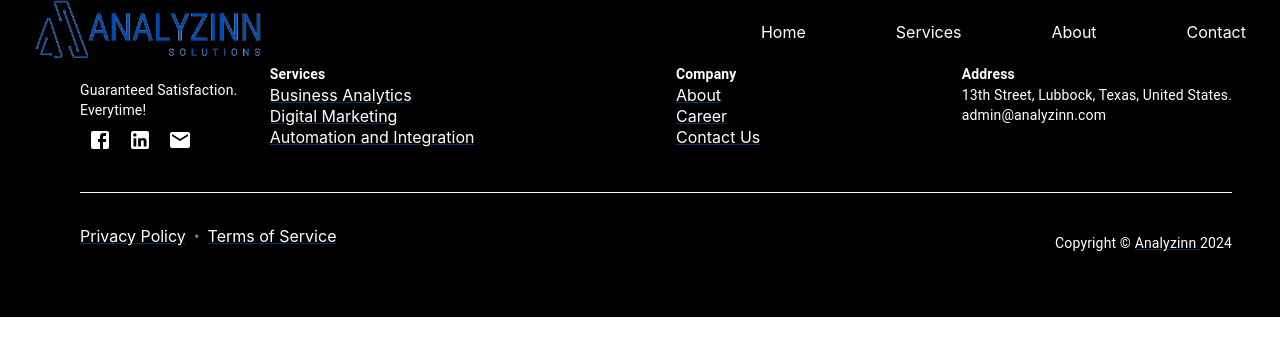
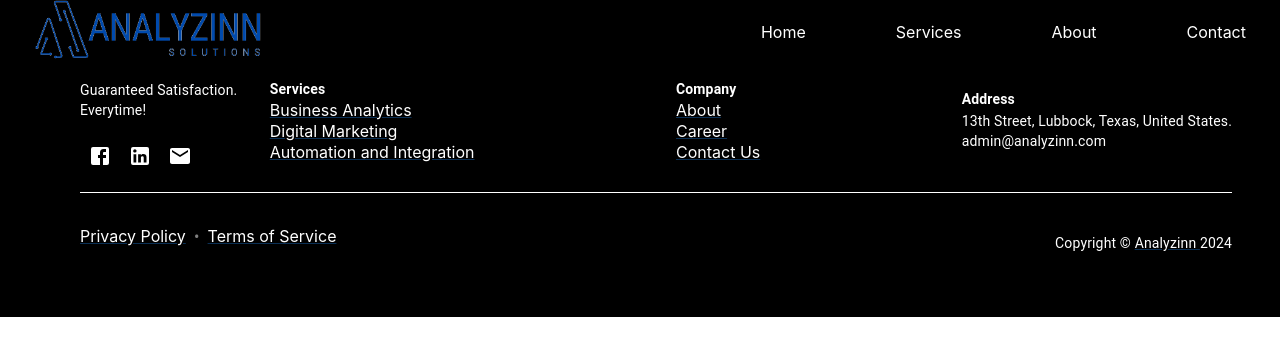
Before and after one commit to talhaha1/Front-End-react-project, a React (Create React App) app: page /about in a window 1280 px wide. Shown: the top 356 px of the page. Built offline with nearby package versions, Linux system fonts and the light colour scheme.

Commit message:
change width

```diff
--- a/src/Components/Footer/footer.js
+++ b/src/Components/Footer/footer.js
@@ -1,6 +1,6 @@
-
 import React from 'react';
 import IconButton from '@mui/material/IconButton';
+import Box from '@mui/material/Box';
 import FacebookIcon from '@mui/icons-material/Facebook';
 import LinkedInIcon from '@mui/icons-material/LinkedIn';
 import EmailIcon from '@mui/icons-material/Email';
@@ -35,7 +35,7 @@ export default function Footer() {
             <FooterTypography variant="body2" mt={2}>
               Guaranteed Satisfaction. Everytime!
             </FooterTypography>
-            <div>
+            <Box sx={{ mt: 2 }}>
               <IconButton
                 href="https://www.facebook.com/analyzinn"
                 aria-label="Facebook"
@@ -57,7 +57,7 @@ export default function Footer() {
               >
                 <EmailIcon />
               </IconButton>
-            </div>
+            </Box>
           </InfoSection>
 
           <InfoSections>
@@ -75,8 +75,8 @@ export default function Footer() {
                 Company
               </FooterTypography>
               <FooterLink href="./AboutUs">About</FooterLink>
-              <FooterLink href="#">Career</FooterLink>
-              <FooterLink href="/feedback">Contact Us</FooterLink>
+              <FooterLink href="https://www.linkedin.com/company/analyzinn/">Career</FooterLink>
+              <FooterLink href="/Contact">Contact Us</FooterLink>
             </SectionBox>
 
             <SectionBox>
--- a/src/Components/Footer/style.js
+++ b/src/Components/Footer/style.js
@@ -26,7 +26,7 @@ export const TopSection = styled(Box)(({ theme }) => ({
     justifyContent: 'space-between',
   },
   width: '100%',
-  marginBottom: theme.spacing(4),
+  marginBottom: theme.spacing(2), // Increased spacing between logos and services
 }));
 
 export const InfoSection = styled(Box)(({ theme }) => ({
@@ -46,6 +46,7 @@ export const InfoSections = styled(Box)(({ theme }) => ({
   [theme.breakpoints.up('md')]: {
     flexDirection: 'row',
     justifyContent: 'space-between',
+    alignItems: 'center', // Align services, company, and address on the same level as logos
   },
 }));
 
@@ -59,7 +60,7 @@ export const FooterBottom = styled(Box)(({ theme }) => ({
   display: 'flex',
   flexDirection: 'column',
   justifyContent: 'space-between',
-  paddingTop: theme.spacing(4),
+  paddingTop: theme.spacing(4), // Increased spacing between footer links and footer typography
   width: '100%',
   borderTop: '1px solid',
   borderColor: 'divider',
```
